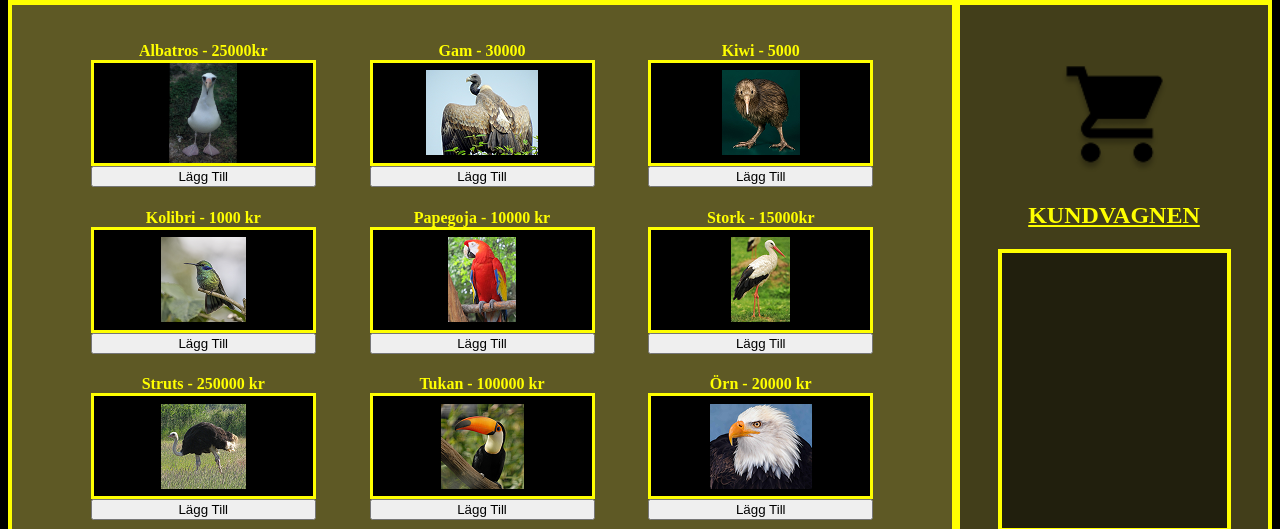
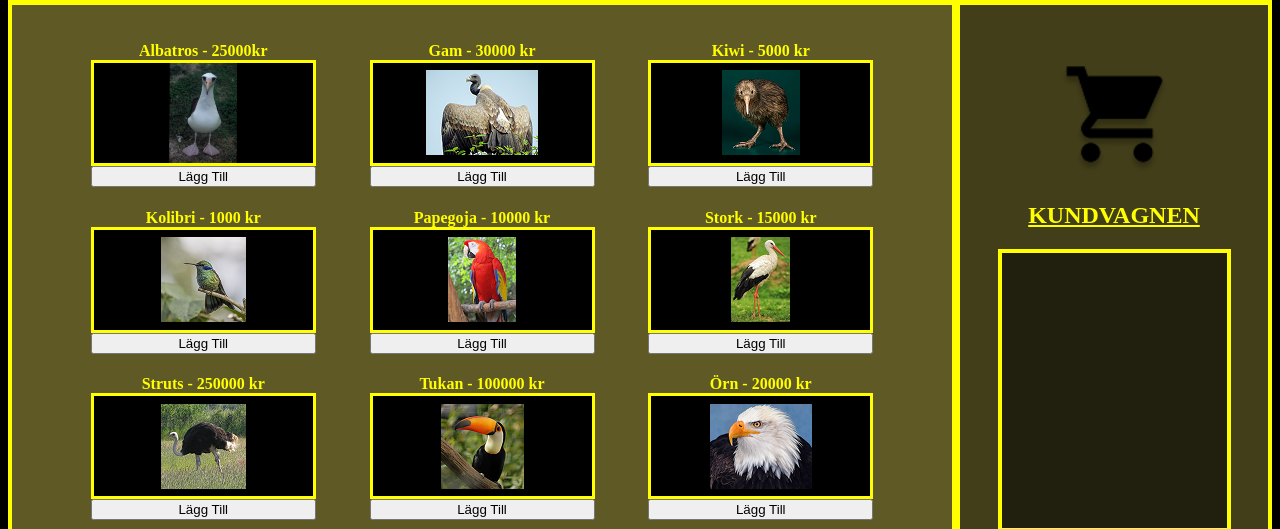
Before and after one commit to CJtheDJ13/F-gelShoppen, a plain HTML site: page index.html in a window 1280 px wide. Shown: the part 103-632 px from the top of the page. Drawn offline with Linux system fonts and the light colour scheme.

Commit message:
fixat priser2

```diff
--- a/index.html
+++ b/index.html
@@ -32,12 +32,12 @@
                 <button>Lägg Till</button>
             </div>
             <div class="gam">
-                <b>Gam - 30000</b>
+                <b>Gam - 30000 kr</b>
                 <img src="./img/image 3.png" alt="">
                 <button>Lägg Till</button>
             </div>
             <div class="kiwi">
-                <b>Kiwi - 5000</b>
+                <b>Kiwi - 5000 kr</b>
                 <img src="./img/image 4.png" alt="">
                 <button>Lägg Till</button>
             </div>
@@ -54,7 +54,7 @@
                 <button>Lägg Till</button>
             </div>
             <div class="stork">
-                <b>Stork - 15000kr</b>
+                <b>Stork - 15000 kr</b>
                 <img src="./img/image 7.png" alt="">
                 <button>Lägg Till</button>
             </div>
```
